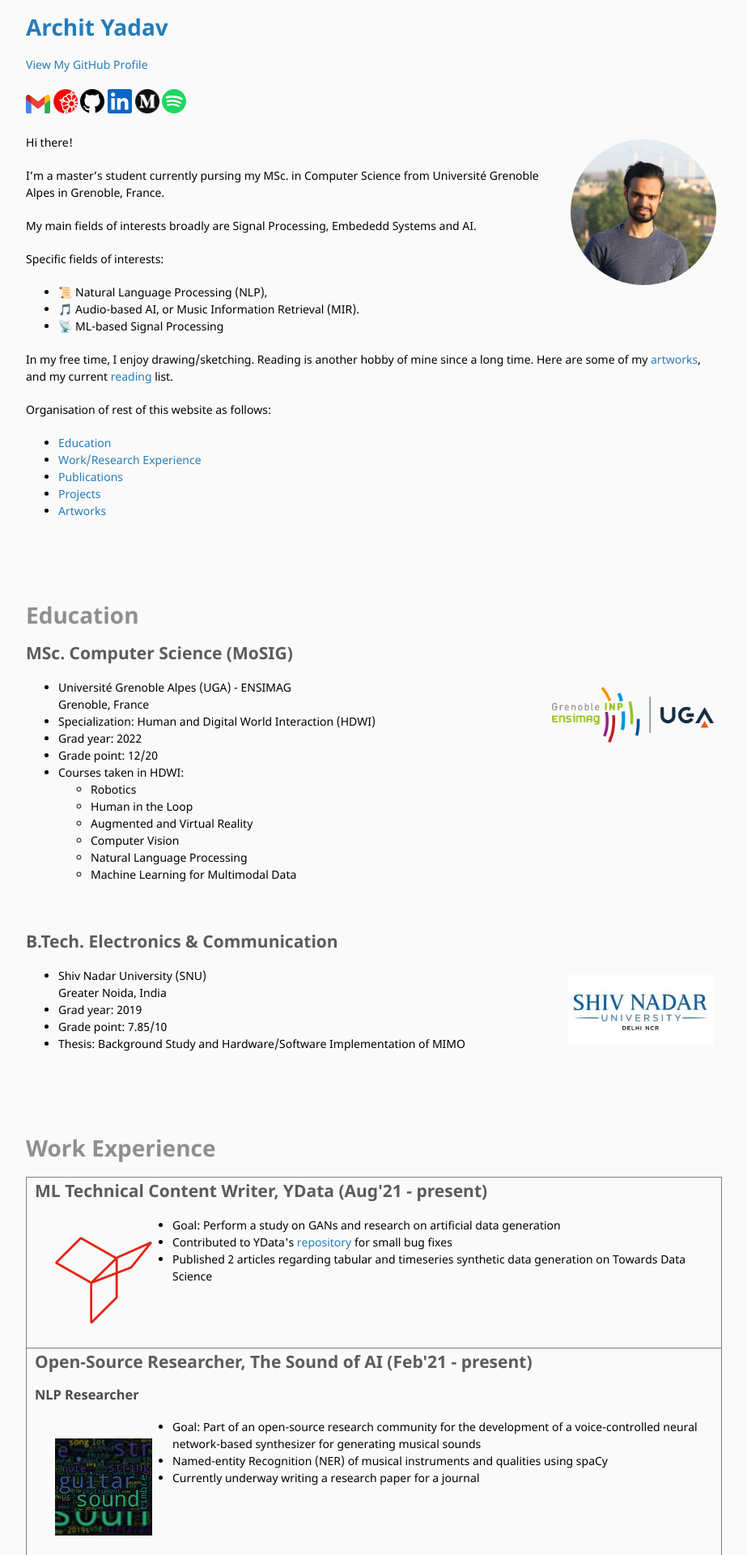
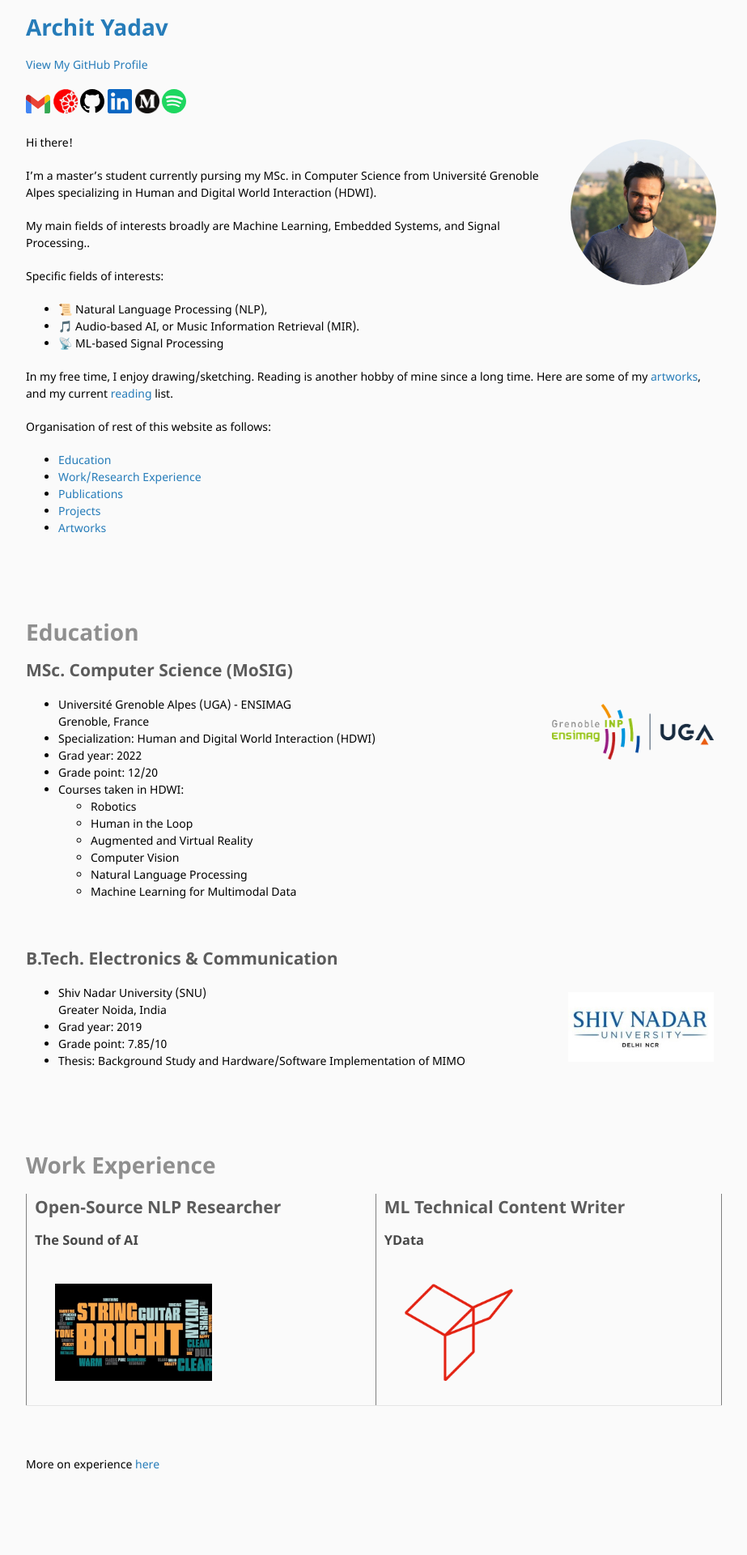
Before and after one commit to archity/archity.github.io, a Jekyll site: the page built from index.md, in a window 1280 px wide. Shown: the top 1920 px of the page at 81% size, without its empty margins (178-1101 px from the left). Built offline with Jekyll 4.4.1, drawn with Linux system fonts in a browser that asks for light colours; the repository's description, which GitHub fills in, is left out.

Commit message:
Minor changes to about section and Work Ex

```diff
--- a/index.md
+++ b/index.md
@@ -22,9 +22,9 @@
 
 Hi there!
 
-I'm a master's student currently pursing my MSc. in Computer Science from Université Grenoble Alpes in Grenoble, France.
+I'm a master's student currently pursing my MSc. in Computer Science from Université Grenoble Alpes specializing in Human and Digital World Interaction (HDWI).
 
-My main fields of interests broadly are Signal Processing, Embededd Systems and AI.
+My main fields of interests broadly are Machine Learning, Embedded Systems, and Signal Processing..
 
 Specific fields of interests:
 * 📜 Natural Language Processing (NLP),
@@ -92,7 +101,7 @@
 }
 .work img
 {
-  width: 120px;
+  height: 120px;
   padding: 25px;
   float: left;
 }
@@ -103,30 +112,15 @@
 <table align=center class="work">
   <tbody>
     <tr>
-      <!-- <td></td> -->
       <td>
-        <h2>ML Technical Content Writer, YData (Aug'21 - present)</h2>
-        <!-- <h3>NLP Researcher</h3> -->
+        <h2>Open-Source NLP Researcher</h2>
+        <h3>The Sound of AI</h3>
+        <img src="./images/guitar_acoustic_720p.jpg">
+      </td>
+      <td>
+        <h2>ML Technical Content Writer</h2>
+        <h3>YData</h3>
         <img src="./images/ydata_logo.png">
-        <ul>
-          <li>Goal: Perform a study on GANs and research on artificial data generation </li>
-          <li>Contributed to YData's <a href="https://github.com/ydataai/ydata-synthetic">repository</a> for small bug fixes</li>
-          <li>Published 2 articles regarding tabular and timeseries synthetic data generation on Towards Data Science</li>
-          <br><br>
-        </ul>
-      </td>
-    </tr>
-    <tr>
-      <!-- <td></td> -->
-      <td>
-        <h2>Open-Source Researcher, The Sound of AI (Feb'21 - present)</h2>
-        <h3>NLP Researcher</h3>
-        <img src="./images/tsoai_ppt_wc.jpg">
-        <ul>
-          <li> Goal: Part of an open-source research community for the development of a voice-controlled neural network-based synthesizer for generating musical sounds </li>
-          <li> Named-entity Recognition (NER) of musical instruments and qualities using spaCy</li>
-          <li>Currently underway writing a research paper for a journal</li><br><br>
-        </ul>
       </td>
     </tr>
   </tbody>
```
Also changed, not shown: other parts of index.md (+10 -1 lines), Experience.md (+13 -13 lines), images/guitar_acoustic_720p.jpg (added).
